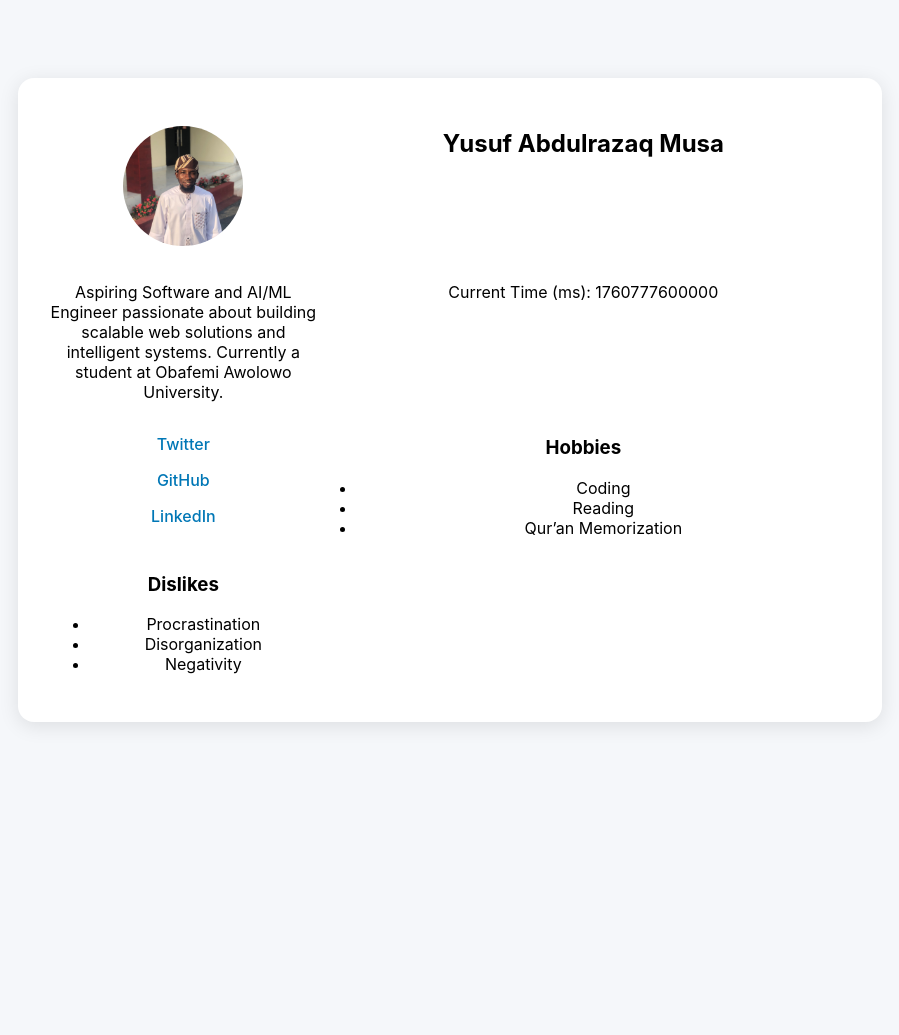
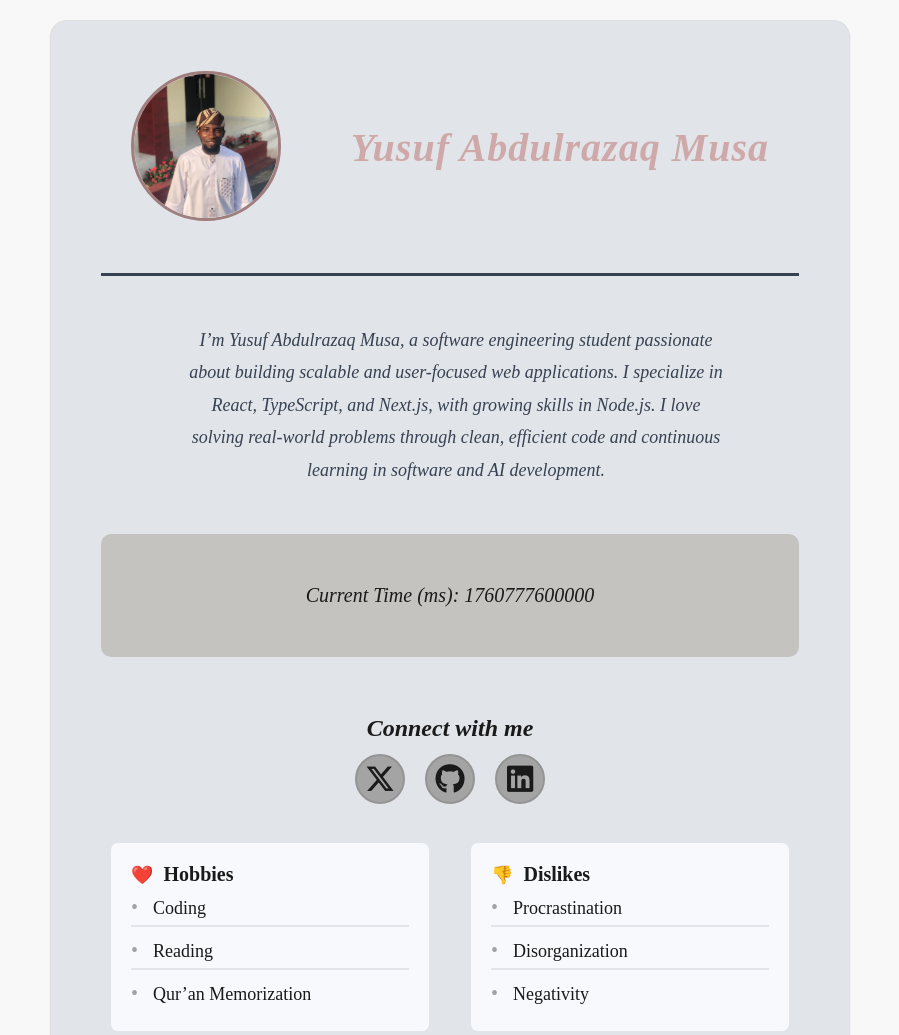
Before and after one commit to AbdulrazaqYusuf01/hng-profile-card-task, a plain HTML site: page index.html in a window 1280 px wide. Shown: the top 1035 px of the page, without its empty margins (190-1089 px from the left). Before the commit the page ends 800 px from the top, so only its background shows below. Drawn offline with Linux system fonts and the light colour scheme.

Commit message:
editting section

```diff
--- a/index.html
+++ b/index.html
@@ -4,10 +4,17 @@
     <meta charset="UTF-8" />
     <meta name="viewport" content="width=device-width, initial-scale=1.0" />
     <title>Profile Card | Yusuf Abdulrazaq Musa</title>
+    <link rel="preconnect" href="https://fonts.googleapis.com" />
+    <link rel="preconnect" href="https://fonts.gstatic.com" crossorigin />
+    <link
+      href="https://fonts.googleapis.com/css2?family=Lora:ital,wght@0,400..700;1,400..700&display=swap"
+      rel="stylesheet"
+    />
     <link rel="stylesheet" href="style.css" />
   </head>
   <body>
-    <article data-testid="test-profile-card" class="profile-card">
+    <article data-testid="test-profile-card" class="profile-card center">
+      <header class="card-header">
         <figure class="avatar">
           <img
             src="avatar.jpg"
@@ -16,72 +23,86 @@
           />
         </figure>
 
-      <header>
         <h2 data-testid="test-user-name">Yusuf Abdulrazaq Musa</h2>
       </header>
 
-      <p data-testid="test-user-bio">
-        Aspiring Software and AI/ML Engineer passionate about building scalable
-        web solutions and intelligent systems. Currently a student at Obafemi
-        Awolowo University.
+      <section class="bio-section">
+        <p data-testid="test-user-bio" class="user-bio">
+          I’m Yusuf Abdulrazaq Musa, a software engineering student passionate
+          about building scalable and user-focused web applications. I
+          specialize in React, TypeScript, and Next.js, with growing skills in
+          Node.js. I love solving real-world problems through clean, efficient
+          code and continuous learning in software and AI development.
         </p>
+      </section>
 
+      <section class="time-section">
         <p>
           Current Time (ms):
-        <span data-testid="test-user-time" id="current-time"></span>
+          <span data-testid="test-user-time" id="current-time">
+            <!-- Time will be added by Javascript -->
+          </span>
         </p>
+      </section>
 
       <nav>
+        <h3>Connect with me</h3>
         <ul data-testid="test-user-social-links" class="social-links">
-          <li>
+          <li class="social-link">
             <a
               href="https://twitter.com/yourhandle"
               data-testid="test-user-social-twitter"
               target="_blank"
               rel="noopener noreferrer"
-              >Twitter</a
-            >
+              ><i class="fa-brands fa-x-twitter"></i
+            ></a>
           </li>
-          <li>
+          <li class="social-link">
             <a
               href="https://github.com/yourusername"
               data-testid="test-user-social-github"
               target="_blank"
               rel="noopener noreferrer"
-              >GitHub</a
-            >
+              ><i class="fa-brands fa-github"></i
+            ></a>
           </li>
-          <li>
+          <li class="social-link">
             <a
               href="https://linkedin.com/in/yourprofile"
               data-testid="test-user-social-linkedin"
               target="_blank"
               rel="noopener noreferrer"
-              >LinkedIn</a
-            >
+              ><i class="fa-brands fa-linkedin"></i
+            ></a>
           </li>
         </ul>
       </nav>
 
+      <div class="personal">
         <section>
-        <h3>Hobbies</h3>
-        <ul data-testid="test-user-hobbies">
-          <li>Coding</li>
-          <li>Reading</li>
-          <li>Qur’an Memorization</li>
+          <h3 class="list-header"><span>❤️</span> Hobbies</h3>
+          <ul data-testid="test-user-hobbies" class="list">
+            <li class="list-item">Coding</li>
+            <li class="list-item">Reading</li>
+            <li class="list-item">Qur’an Memorization</li>
           </ul>
         </section>
 
         <section>
-        <h3>Dislikes</h3>
-        <ul data-testid="test-user-dislikes">
-          <li>Procrastination</li>
-          <li>Disorganization</li>
-          <li>Negativity</li>
+          <h3 class="list-header"><span>👎</span> Dislikes</h3>
+          <ul data-testid="test-user-dislikes" class="list">
+            <li class="list-item"><span></span>Procrastination</li>
+            <li class="list-item">Disorganization</li>
+            <li class="list-item">Negativity</li>
           </ul>
         </section>
+      </div>
     </article>
 
     <script src="script.js"></script>
+    <script
+      src="https://kit.fontawesome.com/a05cf17f68.js"
+      crossorigin="anonymous"
+    ></script>
   </body>
 </html>
--- a/style.css
+++ b/style.css
@@ -1,73 +1,180 @@
 /* style.css */
+* {
+  margin: 0;
+  padding: 0;
+  box-sizing: border-box;
+  outline: 0;
+}
+
+html {
+  font-size: 62.5%; /* 1rem = 10px, since 10/16 = 62.5% */
+}
+
 body {
-  font-family: "Inter", sans-serif;
-  background-color: #f5f7fa;
   display: flex;
   justify-content: center;
   align-items: center;
   min-height: 100vh;
+  background: #f8f8f8;
   margin: 0;
+  padding: 2rem;
 }
 
 .profile-card {
-  background: white;
-  border-radius: 16px;
-  box-shadow: 0 4px 20px rgba(0, 0, 0, 0.1);
-  max-width: 800px;
-  padding: 2rem;
+  background: #e1e5e9;
+  display: flex;
+  flex-direction: column;
+  align-items: center;
+  border-radius: 1.6rem;
+  box-shadow: 0rem 0.2rem 0.2rem rgba(0, 0, 0, 0.1);
+  width: 100%;
+  max-width: 80rem;
+  color: #1a1a1a;
+  padding: 4rem;
+  border: 1px solid #e0e0e1;
   text-align: center;
   transition: transform 0.3s;
-  display: grid;
-  grid-template-columns: 1fr 2fr;
+  padding: 5rem;
+  gap: 0.8rem;
+  word-break: break-word;
+}
+
+.card-header {
+  display: flex;
+  align-items: center;
+  justify-content: space-around;
+  gap: 1rem;
+  width: 100%;
+  padding-bottom: 5rem;
+  border-bottom: 0.3rem solid #374151;
+}
+
+.avatar img {
+  width: 15rem;
+  height: 15rem;
+  border-radius: 50%;
+  border: 0.3rem solid #a17e7e;
+  object-fit: cover;
+}
+
+header h2 {
+  color: #cfa9a9;
+  font-size: 4rem;
+  font-style: italic;
+  font-weight: 700;
+  letter-spacing: 1px;
+}
+
+.bio-section {
+  color: #374151;
+  font-size: 1.8rem;
+  max-width: 55rem;
+  line-height: 1.8;
+  font-style: italic;
+  padding-left: 1.2rem;
+  margin: 4rem 0;
 }
 
 /* .profile-card:hover {
   transform: translateY(-4px);
 } */
 
-.avatar img {
-  width: 120px;
-  height: 120px;
-  border-radius: 50%;
-  object-fit: cover;
+.time-section {
+  background-color: rgb(197, 195, 192);
+  width: 100%;
+  padding: 5rem;
+  border-radius: 1rem;
+  margin-bottom: 5rem;
+}
+
+.time-section p {
+  font-size: 2rem;
+  font-style: italic;
+}
+
+nav h3 {
+  font-size: 2.4rem;
+  margin-bottom: 1.2rem;
+  font-style: italic;
 }
 
 .social-links {
   list-style: none;
   padding: 0;
   display: flex;
-  flex-direction: column;
   justify-content: center;
-  gap: 1rem;
+  gap: 2rem;
+  margin-bottom: 3rem;
 }
 
 .social-links a {
-  color: #0077b6;
+  display: flex;
+  align-items: center;
+  justify-content: center;
+  color: #1a1a1a;
   text-decoration: none;
   font-weight: 500;
+  font-size: 3rem;
+  width: 5rem;
+  height: 5rem;
+  background-color: #a4a4a4;
+  padding: 0.4rem;
+  border-radius: 50%;
+  border: 0.2rem solid #949494;
+  transition: background-color 0.3s;
 }
 
 .social-links a:focus,
 .social-links a:hover {
-  text-decoration: underline;
+  background-color: #858585;
 }
 
-/* @media (min-width: 600px) {
-  .profile-card {
-    display: flex;
-    flex-direction: row;
-    align-items: center;
-    gap: 2rem;
-    text-align: left;
-    max-width: 700px;
-  }
+.personal {
+  display: grid;
+  grid-template-columns: 1fr 1fr;
+  gap: 4rem;
+}
 
-  .avatar img {
-    width: 150px;
-    height: 150px;
-  }
+.personal section {
+  background: #f7f9fc;
+  border-radius: 8px;
+  width: 32rem;
+  padding: 2rem 2rem 2rem 2rem;
+  border: 1px solid #e1e5e9;
+  transition: border-color 0.3s ease;
+  text-align: left;
+}
 
-  .profile-card > *:not(.avatar) {
-    flex: 1;
-  }
-} */
+.list-header {
+  font-size: 2rem;
+  margin-bottom: 1rem;
+}
+
+.list-header span {
+  font-size: 1.8rem;
+  margin-right: 0.5rem;
+}
+
+.list {
+  list-style: none;
+  display: flex;
+  flex-direction: column;
+  gap: 1.2rem;
+}
+
+.list-item {
+  font-size: 1.8rem;
+  padding-bottom: 0.6rem;
+  border-bottom: 0.23rem solid #e1e5e9;
+}
+
+.list-item::before {
+  content: "• ";
+  color: #a2a3a3;
+  font-size: 2rem;
+  margin-right: 1rem;
+}
+
+.list-item:last-child {
+  border-bottom: none;
+}
```
Also changed, not shown: sample.css (added). Lines whose indentation alone changed are shown as unchanged.
